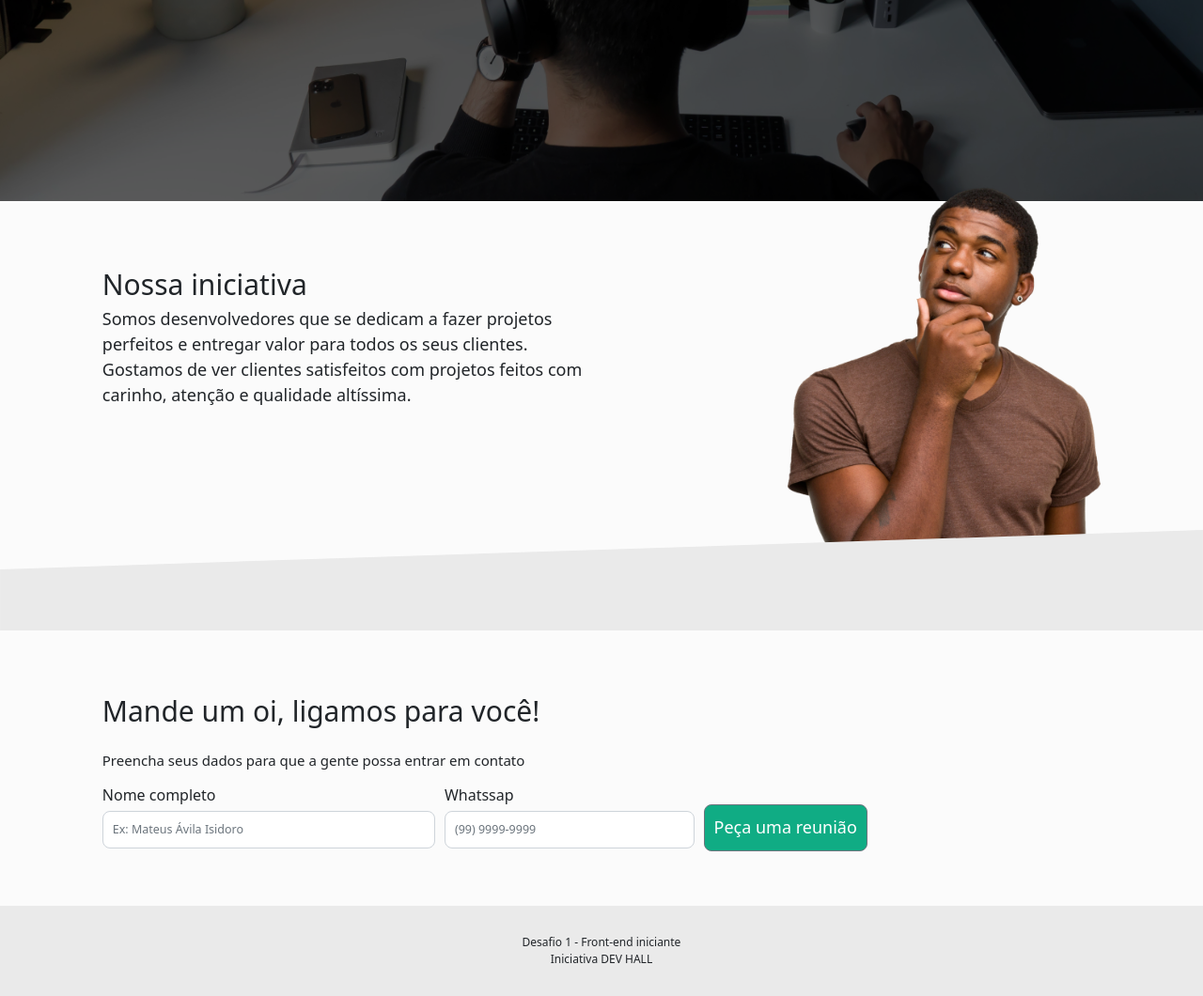
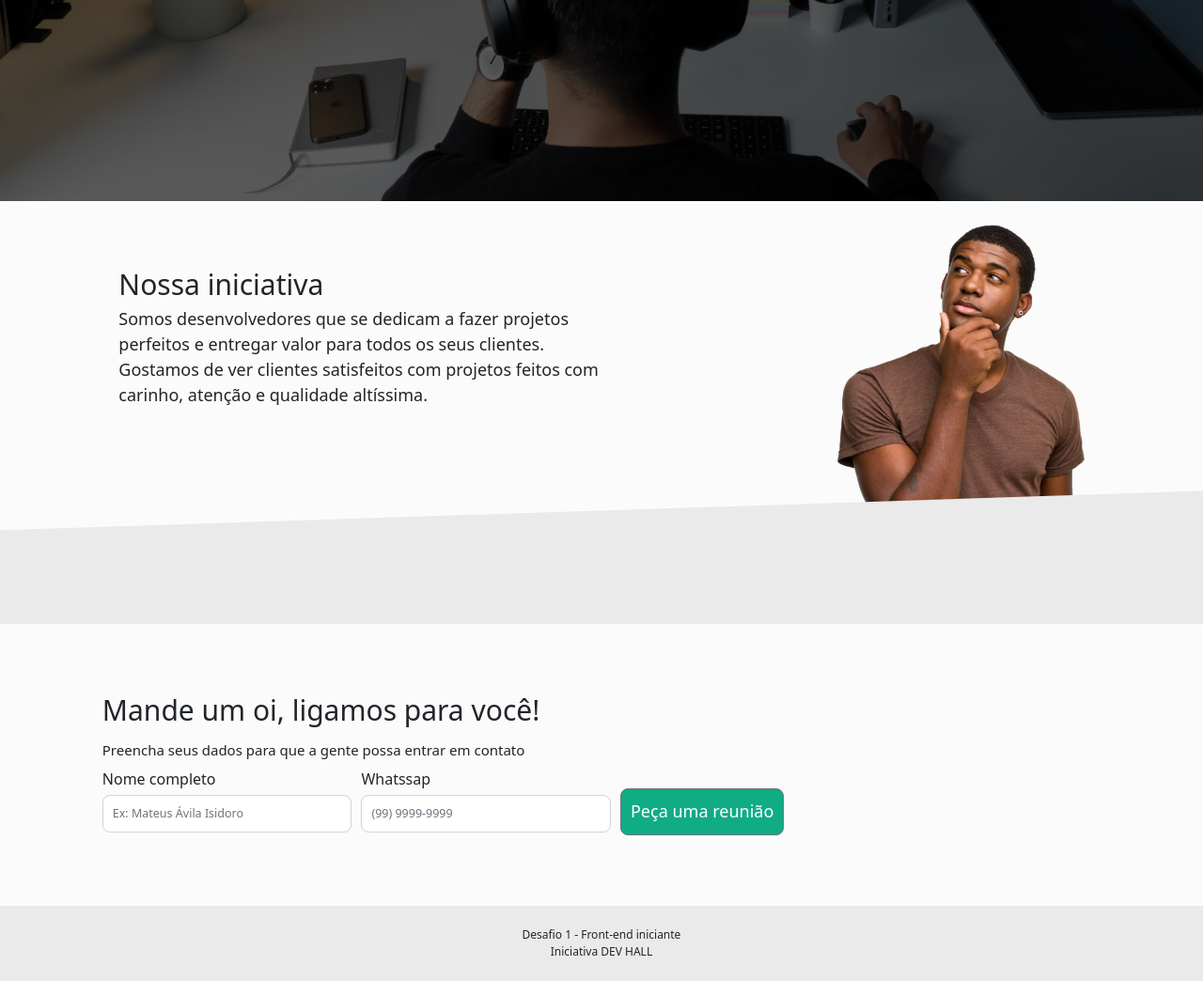
Before and after one commit to Pedro-costa99/dev-hall-challenge-front-end-desafio-1, a PHP site: page / in a window 1280 px wide. Shown: the part 596-1656 px from the top of the page at 94% size. Run offline with PHP 8.4, Linux system fonts and the light colour scheme.

Commit message:
Insere melhorias na Versao 01

```diff
--- a/index.html
+++ b/index.html
@@ -41,7 +41,9 @@
             <div class="container-prontos-para-a-acao">
                 <h2 class="itens-prontos-para-a-acao">Desenvolvedores prontos para ação</h2>
                 <h1 class="itens-prontos-para-a-acao">Seu projeto pronto na velocidade da luz</h1>
-                <button type="button" class="btn btn-secondary btn-lg button-peca-reuniao-orange itens-prontos-para-a-acao">Peça uma reunião</button>
+                <button type="button"
+                    class="btn btn-secondary btn-lg button-peca-reuniao-orange itens-prontos-para-a-acao">Peça uma
+                    reunião</button>
             </div>
 
         </section>
@@ -58,10 +60,14 @@
                     </p>
                 </div>
                 <div class="container-img-homem-mao-no-queixo">
-                    <img src="./images/homem-mao-no-queixo-sem-fundo.png" height="380" width="auto" alt="HomemMaoNoQueixo">
+                    <img src="./images/homem-mao-no-queixo-sem-fundo.png" height="300" width="auto"
+                        alt="HomemMaoNoQueixo" style="z-index: 0; position: relative;">
                 </div>
             </div>
-            <img src="./images/barra-cinza.svg" alt="BarraCinza">
+            <div class="container-img-barra-cinza" style="height: 150px; width: auto;">
+
+                <!-- <img src="./images/barra-cinza.svg" alt="BarraCinza"> -->
+            </div>
             <div class="container-form-max-width">
                 <div class="container-form">
                     <div class="form-titles">
@@ -69,20 +75,21 @@
                         <h4>Preencha seus dados para que a gente possa entrar em contato</h4>
                     </div>
                     <form class="row">
-                        <div class="mb-3 col-auto col-sm-4 input-group-lg p-0 me-3">
+                        <div class="mb-3 col-auto col-sm-4 col-md-3 input-group-lg p-0 me-3">
                             <label for="exampleInputEmail1" class="form-label">Nome completo</label>
                             <input type="email" class="form-control" id="exampleInputEmail1"
                                 aria-describedby="emailHelp" placeholder="Ex: Mateus Ávila Isidoro">
                         </div>
-                        <div class="mb-3 col-auto col-sm-3 input-group-lg p-0 me-3">
+                        <div class="mb-3 col-auto col-sm-4 col-md-3 input-group-lg p-0 me-3">
                             <label for="exampleInputPassword1" class="form-label">Whatssap</label>
                             <input type="password" class="form-control" id="exampleInputPassword1"
                                 placeholder="(99) 9999-9999">
                         </div>
 
-                        <div class="col-auto col-sm-4 p-0 container-button">
+                        <div class="me-3 col-auto col-sm-4 col-md-4 p-0 container-button">
                             <!-- <label for="exampleInputPassword1" class="form-label">Whatssap</label> -->
-                            <button type="button" class="btn btn-secondary btn-lg button-peca-reuniao-green">Peça uma reunião</button>
+                            <button type="button" class="btn btn-secondary btn-lg button-peca-reuniao-green">Peça uma
+                                reunião</button>
                         </div>
                     </form>
                 </div>
@@ -91,9 +98,9 @@
     </main>
     <footer>
         <div class="container-span">
-        <span class="span">Desafio 1 - Front-end iniciante</span>
-        <span class="span">Iniciativa DEV HALL</span>
-    </div>
+            <span class="span">Desafio 1 - Front-end iniciante</span>
+            <span class="span">Iniciativa DEV HALL</span>
+        </div>
 
 
     </footer>
--- a/style.css
+++ b/style.css
@@ -57,8 +57,22 @@ main {
 
 }
 
+.container-img-barra-cinza{
+
+    background: url("./images/barra-cinza.svg") no-repeat center center;
+    -webkit-background-size: cover;
+    -moz-background-size: cover;
+    -o-background-size: cover;
+    background-size: cover;
+
+    position: relative;
+    z-index: 1;
+
+
+}
+
 .section-top{
-    height: 50%;
+    height: 750px;
     width: 100%;
     /* filter: brightness(40%);    */
     background-blend-mode: darken;
@@ -83,7 +97,7 @@ main {
 .section-bottom{
 
     width: 100%;
-    height: 50%;
+    height: 750px;
     background-color: #FBFBFB;
 
 }
@@ -97,7 +111,7 @@ main {
     justify-content: space-around;
     align-content: center;
     width: 100%;
-    height: 40%;
+    height: 300px;
     font-size: 1.8rem;
 
 
@@ -117,15 +131,14 @@ footer{
     justify-content: center;
     align-items: center;
     background-color: #EAEAEA;
-    height: 12vh;
+    height: 10vh;
     font-size: 1.2rem;
 }
 
 .container-form-max-width{
 
 
-    height: 40%;
-    min-height: 40%;
+    height: 300px;
     width: 100%;
     display: flex;
     justify-content: center;
@@ -136,7 +149,7 @@ footer{
 
 .container-form{
     width: 83%;
-    height: 100%;
+    height: 80%;
     display: flex;
     align-items: center;
     flex-direction: column;
@@ -182,6 +195,7 @@ input{
     align-items: flex-start;
     justify-content: center;
     flex-direction: column;
+
 }
 
 .button-peca-reuniao-green{
@@ -190,6 +204,7 @@ input{
     border-radius: 8px !important;
     margin-top: 15px;
     font-size: 1.8rem !important;
+
 
 }
 
@@ -250,11 +265,19 @@ input{
 
 }
 
-@media screen and (max-width: 314px) {
+@media screen and (max-width: 410px) {
 
 
     .container-nossa-iniciativa{
-        height: 45%;
+        height: 300px;
+    }
+
+    .container-imagem-barra-cinza{
+        display: none;
+    }
+
+    form{
+        justify-content: center;
     }
 
 }
```
Also changed, not shown: images/homem-mao-no-queixo.svg (added).
